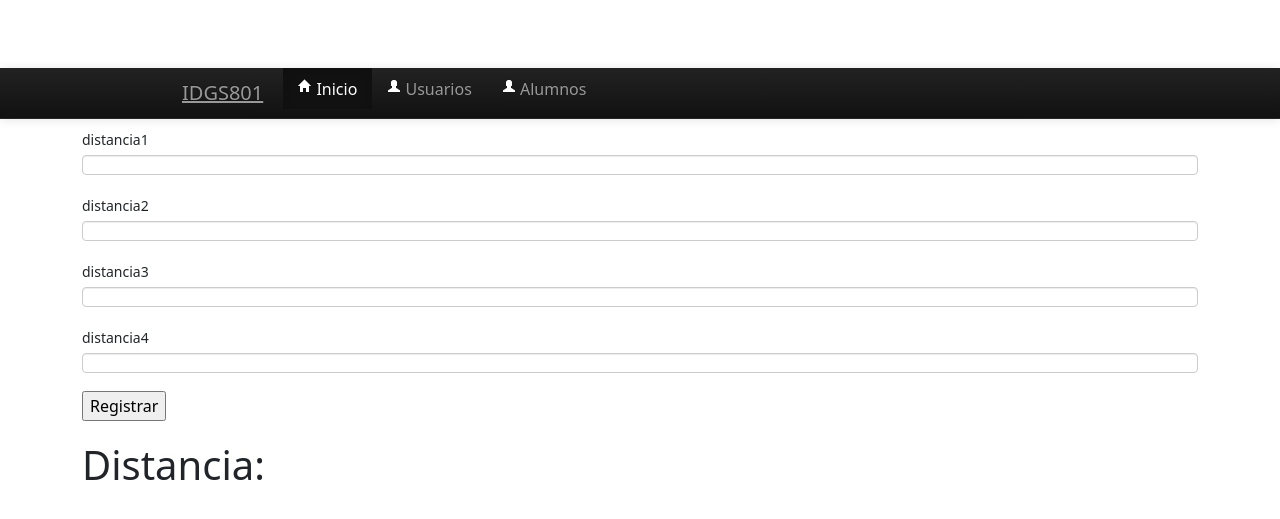
After one commit to IDGS80121000026/practicasParcial1-IDGS801, a Flask app: page /prac in a window 1280 px wide. The commit adds this page. Shown: the top 519 px of the page. Run offline with Flask 3, Linux system fonts and the light colour scheme; some libraries are stand-ins or nearby versions.

Commit message:
BEGP 31-01-2024

```diff
--- /dev/null
+++ b/forms.py
@@ -0,0 +1,12 @@
+from wtforms import Form
+from flask_wtf import FlaskForm
+from wtforms import StringField,TelField,IntegerField
+from wtforms import EmailField
+from wtforms.validators import DataRequired, Email
+
+
+class UserForm(Form):
+    distancia1= IntegerField('distancia1')
+    distancia2= IntegerField('distancia2')
+    distancia3= IntegerField('distancia3')
+    distancia4= IntegerField('distancia4')
--- a/main.py
+++ b/main.py
@@ -1,4 +1,7 @@
 from flask import Flask,render_template, request
+
+import forms
+import math
 
 app=Flask(__name__)
 
@@ -21,5 +24,25 @@ def resul():
         elif radio=="divi":
             return"La division de este {} / {} = {}".format(num1,num2,str(int(num1)/int(num2)))
 
+@app.route("/prac",methods=['GET','POST'])
+def prac():
+    disp=""
+    distancia1=""
+    distancia2=""
+    distancia3=""
+    distancia4=""
+    distancia_clase= forms.UserForm(request.form)
+    if request.method=='POST':
+        distancia1=distancia_clase.distancia1.data
+        distancia2=distancia_clase.distancia2.data
+        distancia3=distancia_clase.distancia3.data
+        distancia4=distancia_clase.distancia4.data
+        disp= math.sqrt((distancia3-distancia1)**2+(distancia4-distancia2)**2)
+
+        print('dkd {}'.format(disp))
+
+    return render_template("practica.html",form=distancia_clase,disp=disp, distancia1=distancia1, distancia2=distancia2, distancia3=distancia3, distancia4=distancia4)
+
+
 if __name__=="__main__":
     app.run(debug=True)
--- /dev/null
+++ b/templates/_macros.html
@@ -0,0 +1,10 @@
+{%macro datos(name, placeholder, type='text')%}
+
+<p><input name="{{name}}" type="{{type}}" placeholder="{{placeholder}}"></p>
+
+{%endmacro%}
+
+{%macro macroPrac(field)%}
+<td>{{field.label}}</td>
+<dd>{{field(**kwargs) | safe}}</dd>
+{%endmacro%}
--- a/templates/layout2.html
+++ b/templates/layout2.html
@@ -14,7 +14,7 @@
 <body>
 
     <div class="navbar navbar navbar-inverse navbar-fixed-top">
-        <div class="navbar-inner">
+        <div class="navbar-inner" style="width: 100%;">
             <div class="container">
                 <a class="brand" href="">
                     IDGS801
@@ -43,7 +43,7 @@
         </div>
     </div>
     <div class="container">
-        {% block content%}
+        {% block container%}
         {% endblock %}
     </div>
 </body>
--- /dev/null
+++ b/templates/practica.html
@@ -0,0 +1,44 @@
+{% extends "layout2.html" %}
+
+{% block container %}
+{% import "_macros.html" as macros %}
+
+    <form action="" method="post">
+        <div class="row control- group" method="POST" novalidate>
+            <div class="form-groupform-group col-xs-12 floating-label-form-group ontrols">
+
+                {{macros.macroPrac(form.distancia1,class='form-control')}}
+            </div>
+        </div>
+
+        <div class="row control- group" method="POST" novalidate>
+            <div class="form-groupform-group col-xs-12 floating-label-form-group ontrols">
+
+                {{macros.macroPrac(form.distancia2,class='form-control')}}
+            </div>
+        </div>
+
+        <div class="row control- group" >
+            <div class="form-groupform-group col-xs-12 floating-label-form-group ontrols">
+
+                {{macros.macroPrac(form.distancia3,class='form-control')}}
+            </div>
+        </div>
+
+        <div class="row control- group" >
+            <div class="form-groupform-group col-xs-12 floating-label-form-group ontrols">
+
+                {{macros.macroPrac(form.distancia4,class='form-control')}}
+            </div>
+        </div>
+        <input type="submit" id="btn1" name="btn1" value="Registrar">
+
+
+
+
+    </form>
+
+    <h1>Distancia: {{disp}}</h1>
+
+
+{%endblock%}
```
